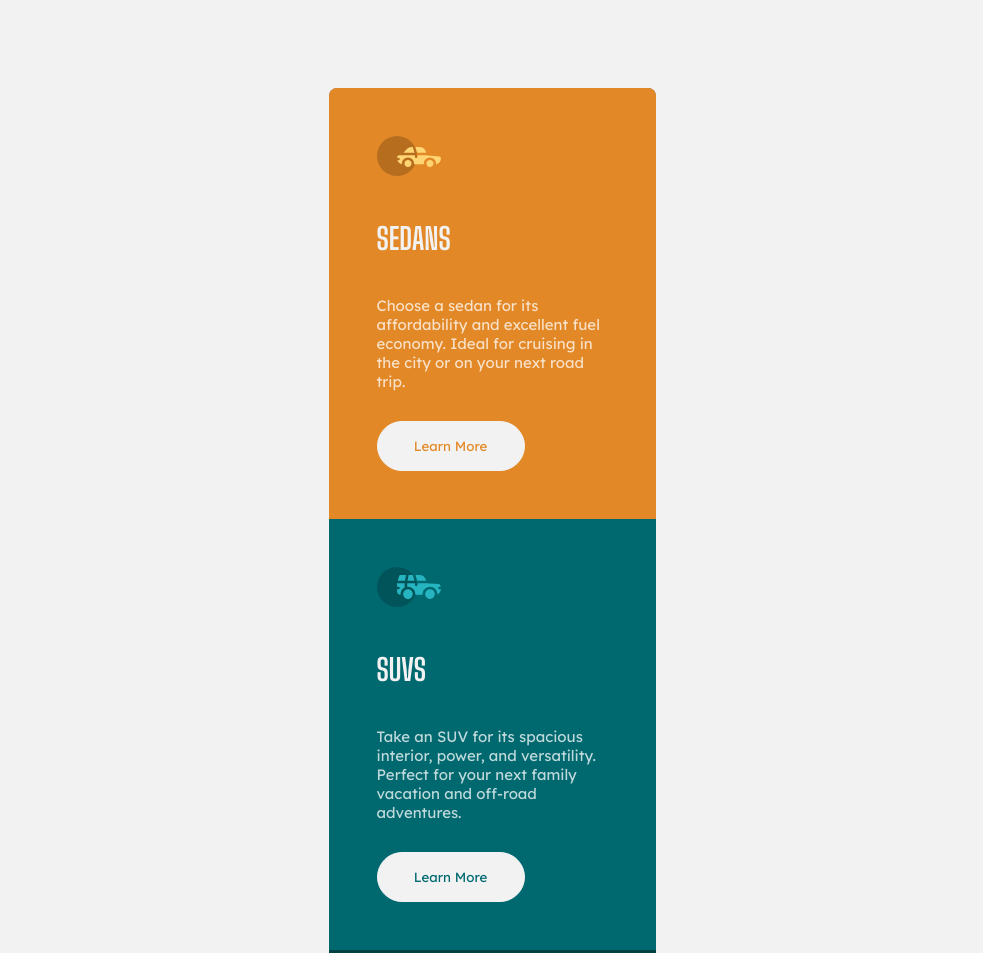
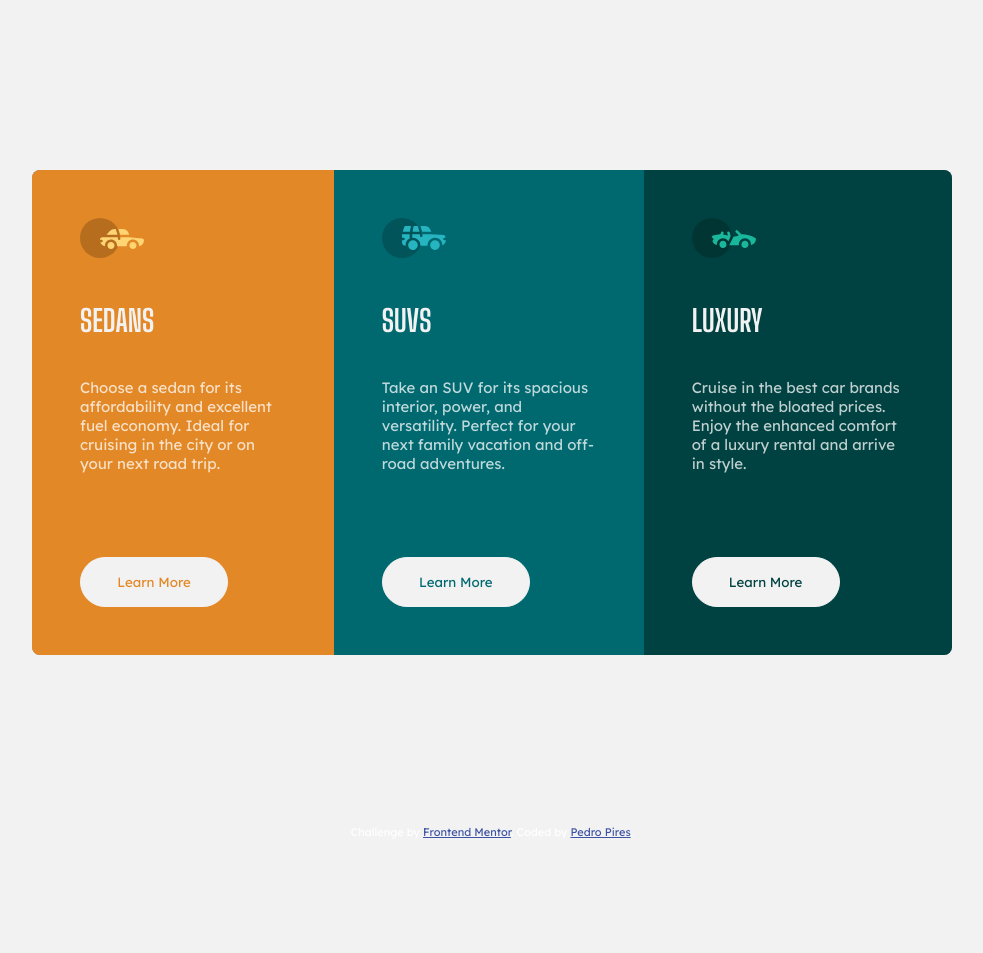
Before and after one commit to pedrotpo/frontendmentor-3column-preview, a plain HTML site: page index.html in a window 1280 px wide. Shown: the top 953 px of the page, without its empty margins (148-1131 px from the left). After the commit the page ends 839 px from the top, so only its background shows below. Drawn offline with Linux system fonts and the light colour scheme.

Commit message:
Desktop Style Done

```diff
--- a/index.html
+++ b/index.html
@@ -52,7 +52,7 @@
       Challenge by
       <a href="https://www.frontendmentor.io?ref=challenge" target="_blank"
         >Frontend Mentor</a
-      >. Coded by <a href="#">Your Name Here</a>.
+      >. Coded by <a href="#">Pedro Pires</a>.
     </div>
   </body>
 </html>
--- a/style.scss
+++ b/style.scss
@@ -17,6 +17,11 @@ button {
     height: 50px;
     margin-top: 30px;
     width: 148px;
+
+    @media (min-width: 768px) {
+        margin-top: 84px;
+    }
+
 }
 
 h1 {
@@ -93,4 +98,22 @@ p {
             }
         }
     }
+
+    @media (min-width: 768px) {
+        width: 920px;
+        flex-flow: row nowrap;
+        margin: 170px auto;
+
+        .box1 {
+            border-top-right-radius: unset;
+            border-bottom-left-radius: inherit;
+        }
+
+        .box3 {
+            border-bottom-left-radius: unset;
+            border-top-right-radius: inherit;
+        }
+
+
+    }
 }
```
Also changed, not shown: style.css, 1 other file.
